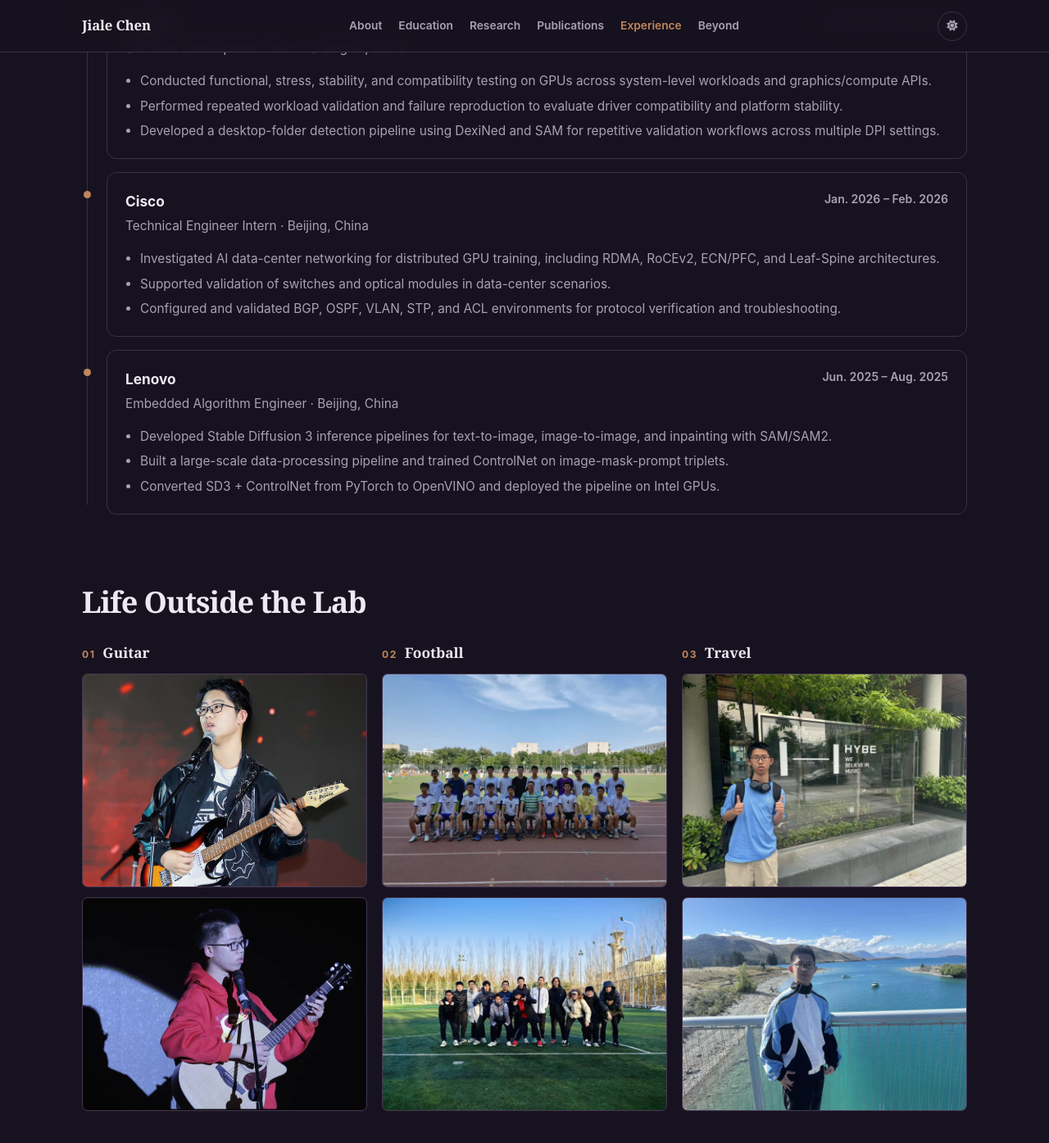
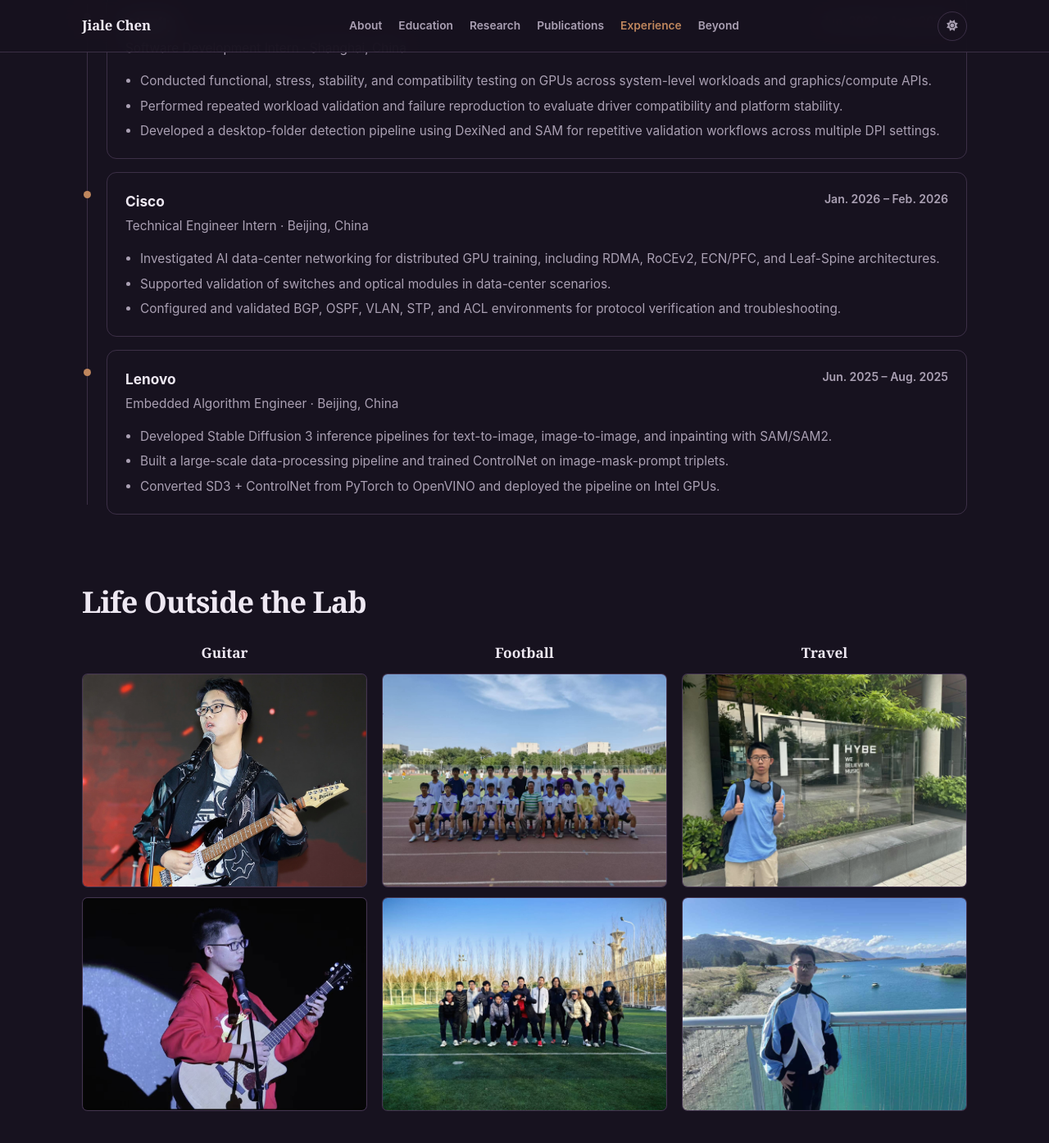
Before and after one commit to Chenjl13/Chenjl13.github.io, a Jekyll site: the page built from index.md, in a window 1280 px wide and 1400 px high, scrolled down 2523 px. Shown: the top 1395 px of the window at 82% size. Built offline with Jekyll 4.4.1, drawn with Linux system fonts in a browser that asks for light colours; nearby versions of some CDN libraries; a style sheet for code colours, icons or effects is not loaded.

```diff
--- a/_sass/minimal-light.scss
+++ b/_sass/minimal-light.scss
@@ -344,19 +344,9 @@
 }
 
 .life-label {
-  display: flex;
-  align-items: baseline;
-  gap: 9px;
   margin: 0 0 10px;
   color: var(--text);
-}
-
-.life-label span {
-  color: var(--accent);
-  font-size: .76rem;
-  line-height: 1.35;
-  font-weight: 700;
-  letter-spacing: .12em;
+  text-align: center;
 }
 
 .life-label strong {
--- a/index.md
+++ b/index.md
@@ -143,19 +143,19 @@
   </div>
   <div class="life-grid">
     <article class="life-column">
-      <div class="life-label"><span>01</span><strong>Guitar</strong></div>
+      <div class="life-label"><strong>Guitar</strong></div>
       <figure class="life-photo"><img src="{{ '/assets/img/misc/guitar3.jpg' | relative_url }}" alt="Guitar performance on stage"></figure>
       <figure class="life-photo"><img src="{{ '/assets/img/misc/guitar2.jpg' | relative_url }}" alt="Guitar performance"></figure>
     </article>
 
     <article class="life-column">
-      <div class="life-label"><span>02</span><strong>Football</strong></div>
+      <div class="life-label"><strong>Football</strong></div>
       <figure class="life-photo"><img src="{{ '/assets/img/misc/Football1.jpg' | relative_url }}" alt="Football team photo"></figure>
       <figure class="life-photo"><img src="{{ '/assets/img/misc/Football2.jpg' | relative_url }}" alt="Football with friends"></figure>
     </article>
 
     <article class="life-column">
-      <div class="life-label"><span>03</span><strong>Travel</strong></div>
+      <div class="life-label"><strong>Travel</strong></div>
       <figure class="life-photo"><img src="{{ '/assets/img/misc/travel1.jpg' | relative_url }}" alt="Travel photo"></figure>
       <figure class="life-photo"><img src="{{ '/assets/img/misc/travel2.jpg' | relative_url }}" alt="Travel by the lake"></figure>
     </article>
```
